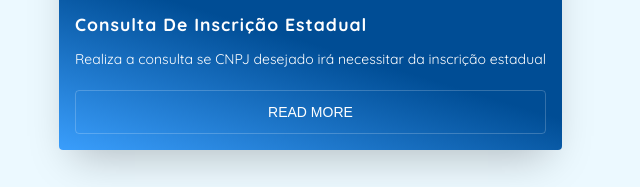
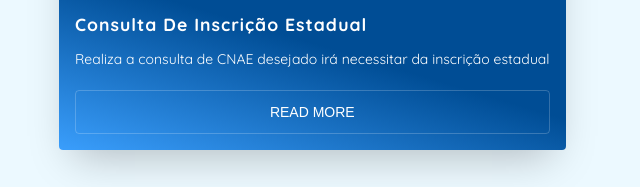
Before and after one commit to ConsultContabil/ferramentas_contabeis, a plain HTML site: page index.html in a window 1280 px wide. Shown: the part 1374-1561 px from the top of the page, 597-1237 px from the left. Drawn offline with Linux system fonts and the light colour scheme.

Commit message:
Update index.html

```diff
--- a/index.html
+++ b/index.html
@@ -67,7 +67,7 @@
                     <div class="card_image"><img src="https://picsum.photos/500/300/?image=2"></div>
                     <div class="card_content">
                         <h2 class="card_title">Consulta de Inscrição Estadual</h2>
-                        <p class="card_text">Realiza a consulta se CNPJ desejado irá necessitar da inscrição estadual</p>
+                        <p class="card_text">Realiza a consulta de CNAE desejado irá necessitar da inscrição estadual</p>
                         <a href="https://consulta-ie-511dde972679.herokuapp.com/"><button class="btn card_btn">Read More</button></a>
                     </div>
                 </div>
```
